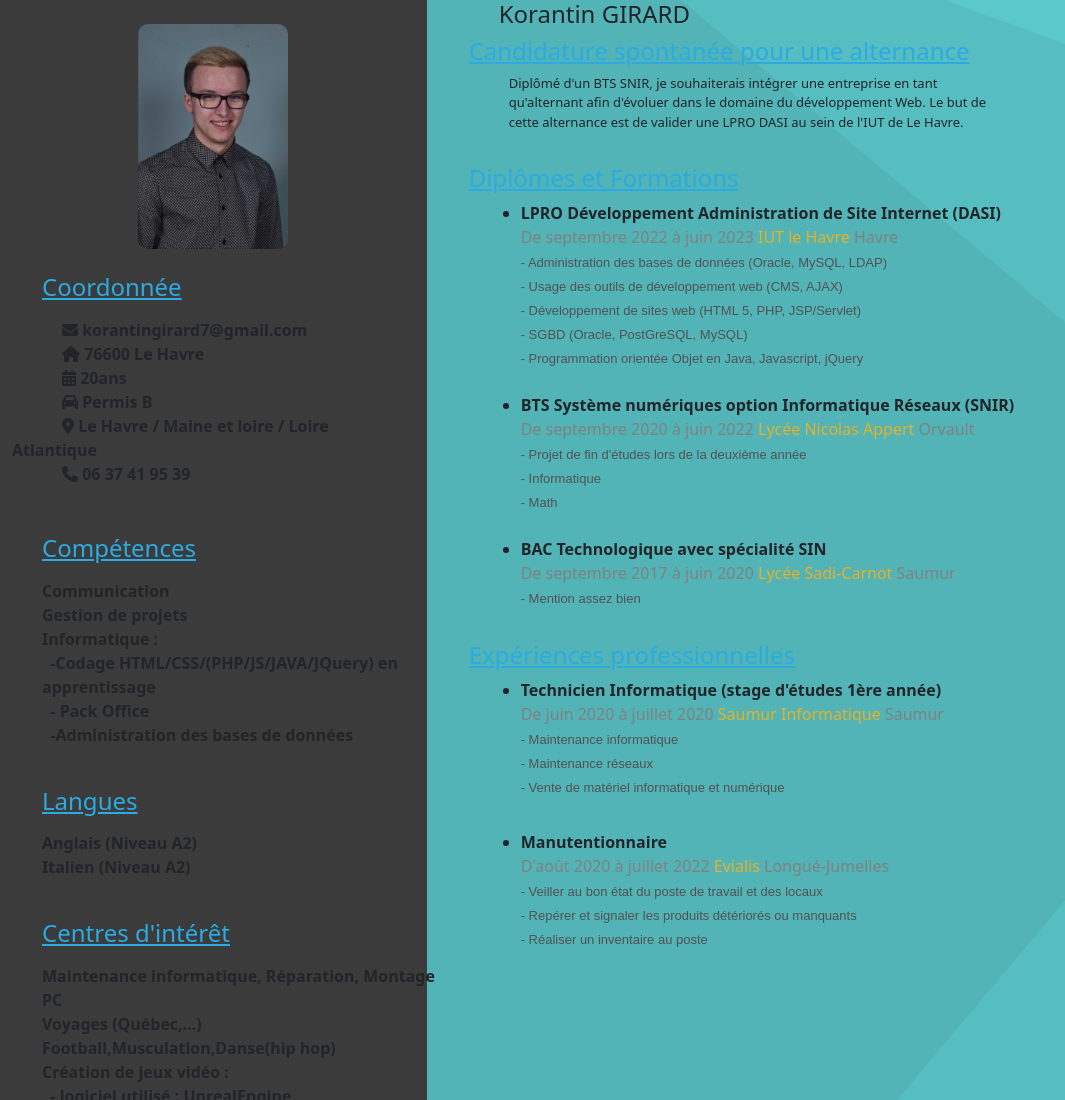
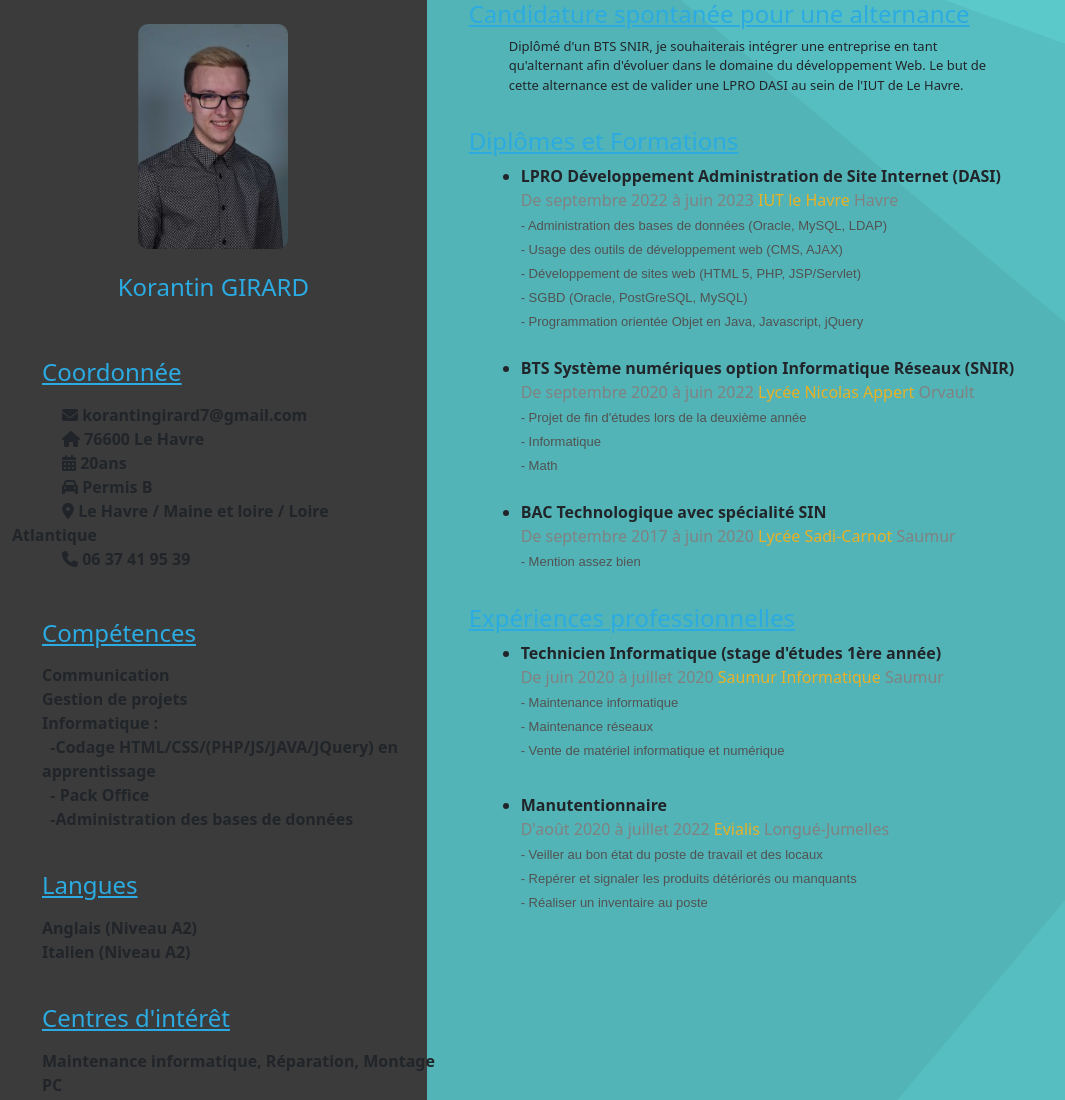
Before and after one commit to Adekan507/Girard_Korantin_CV, a plain HTML site: page index.html in a window 1280 px wide. Shown: the top 1100 px of the page, without its empty margins (0-1065 px from the left). Drawn offline with nearby package versions, Linux system fonts and the light colour scheme.

Commit message:
Add files via upload

```diff
--- a/CV_Responsive.css
+++ b/CV_Responsive.css
@@ -34,7 +34,9 @@ body{
 }
 
 .name{
-    margin-left: 60px;
+    text-align: center;
+    color:  #2babe2;
+
 }
 
 .place{
--- a/index.html
+++ b/index.html
@@ -21,6 +21,11 @@
             <div class="blackdiv col-md-4 col-sm-12">
                 <br />
                 <img class="img" src="./images/photo.jpg " alt="Korantin_Girard">
+                <br />
+                <br />
+                <div>
+                    <h4 class="name"> Korantin GIRARD </h4>
+                </div>
                 <br />
                 <br />
                     <h4>
@@ -70,9 +75,6 @@
             </div>
 
             <div class="whitediv col-md-8 col-sm-12">
-                <div>
-                    <h4 class="name"> Korantin GIRARD </h4>
-                </div>
 
                 <div class="row">
                     <h4 class="title col-md-12"> Candidature spontanée pour une alternance  </h4>
```
